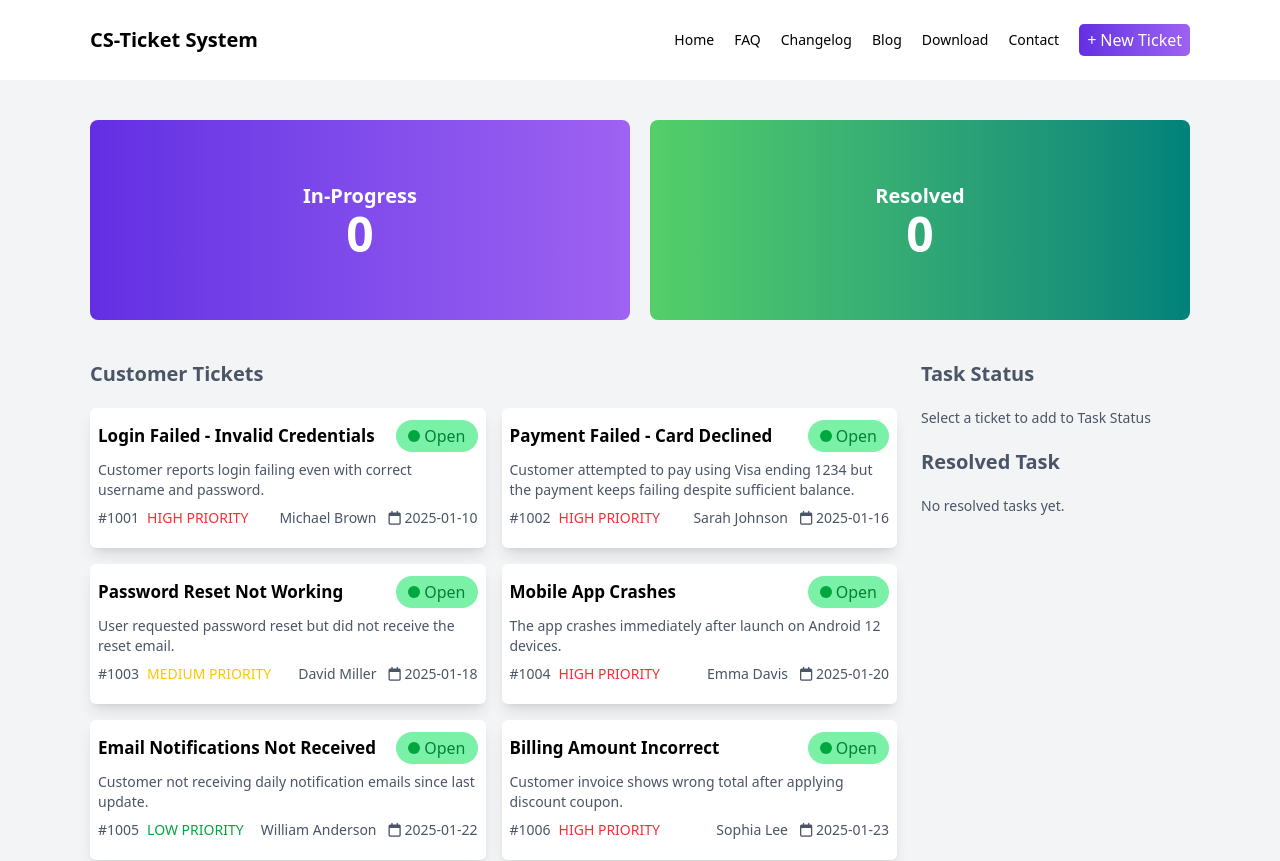
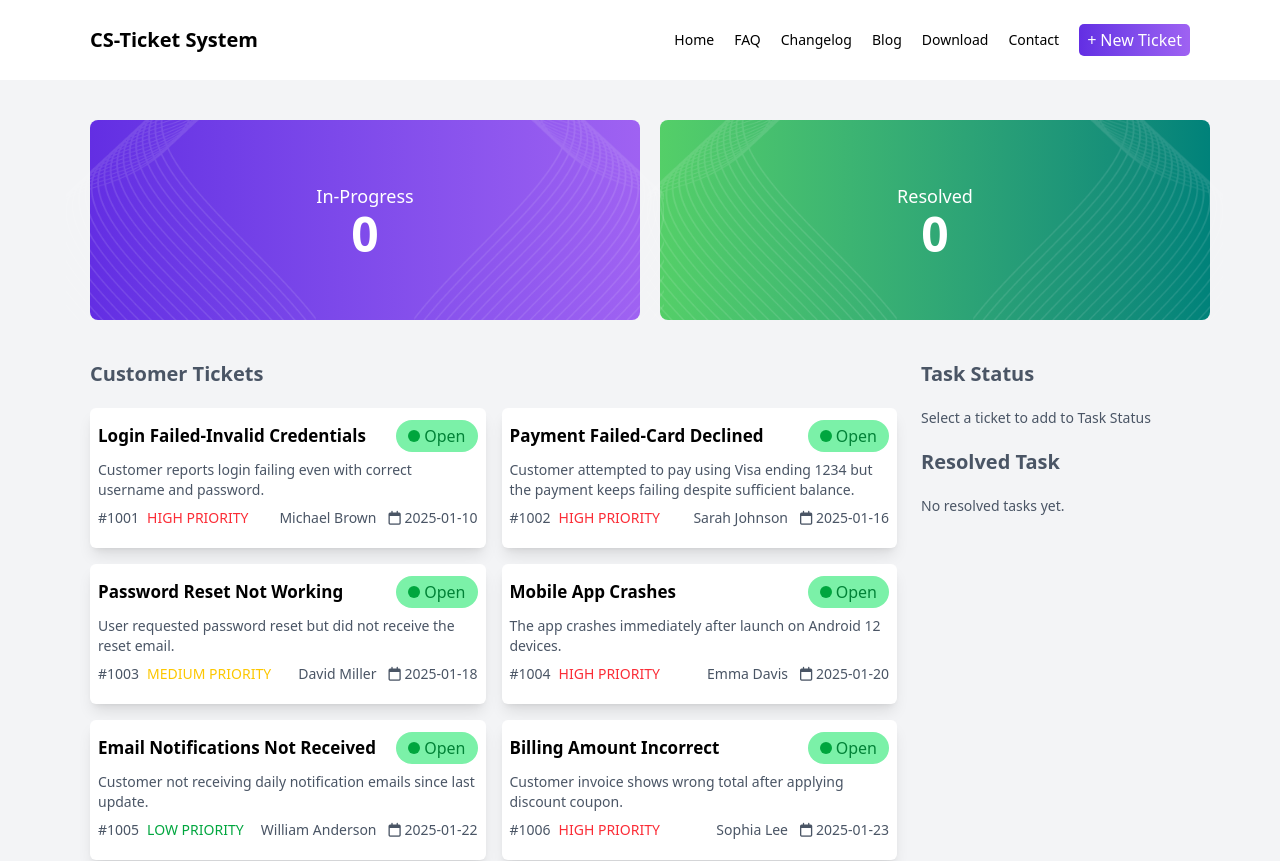
Before and after one commit to Sumaiiya-Haque/Customer-Support-Zone-Project, a React (Vite) app: page / in a window 1280 px wide. Shown: the top 861 px of the page. Built offline with nearby package versions, Linux system fonts and the light colour scheme.

Commit message:
almost done

```diff
--- a/public/data.json
+++ b/public/data.json
@@ -1,7 +1,7 @@
 [
   {
     "id": 1001,
-    "title": "Login Failed - Invalid Credentials",
+    "title": "Login Failed-Invalid Credentials",
     "description": "Customer reports login failing even with correct username and password.",
     "customer": "Michael Brown",
     "priority": "HIGH PRIORITY",
@@ -10,7 +10,7 @@
   },
   {
     "id": 1002,
-    "title": "Payment Failed - Card Declined",
+    "title": "Payment Failed-Card Declined",
     "description": "Customer attempted to pay using Visa ending 1234 but the payment keeps failing despite sufficient balance.",
     "customer": "Sarah Johnson",
     "priority": "HIGH PRIORITY",
@@ -64,7 +64,7 @@
   },
   {
     "id": 1008,
-    "title": "Feature Request - Dark Mode",
+    "title": "Feature Request-Dark Mode",
     "description": "Customer requested a dark mode option in application settings.",
     "customer": "Olivia Brown",
     "priority": "LOW PRIORITY",
--- a/src/App.jsx
+++ b/src/App.jsx
@@ -1,5 +1,5 @@
 
-import { Suspense, useState } from "react"
+import { Suspense, useEffect, useState } from "react"
 import { ToastContainer} from 'react-toastify';
 import Banner from "./components/Banner"
 import CardContainer from "./components/CardContainer"
@@ -26,6 +26,11 @@ function App() {
     const [resolvedTasks,setResolvedTasks]=useState([]);
 
 
+    useEffect(()=>{
+      fetchData().then((data)=>setTickets(data));
+
+    },[]);
+
 
   const handleInProgress =(clickedTicket)=>{
     setCountInProgress(countInProgress+1);
@@ -39,10 +44,10 @@ function App() {
   };
 
   const handleComplete = (ticket)=>{
-    setTickets(pre=>pre.filter(t=>t.id !== ticket.id))
+    setTickets((pre)=>pre.filter(t=>t.id !== ticket.id))
 
     setSelectedTasks((pre)=> pre.filter((t)=>t.id !== ticket.id));
-    setResolvedTasks((pre)=>[...pre,ticket]);
+    setResolvedTasks((pre)=>[...pre,{...ticket,status:"Resolved"}]);
   }
 
   const fetchPromise = fetchData();
--- a/src/components/Banner.jsx
+++ b/src/components/Banner.jsx
@@ -1,5 +1,6 @@
 
-
+import vector1 from '../assets/vector1.png'
+import vector2 from '../assets/vector2.png'
 
 const Banner = ({countInProgress,countResolved}) => {
 
@@ -13,17 +14,27 @@ const Banner = ({countInProgress,countResolved}) => {
    <div className=" flex flex-col sm:flex-row max-w-[1100px] sm:mx-auto mx-5 gap-5  pt-10 ">
 
             <div className='min-h-[200px] w-full sm:w-[50%] text-center items-center flex flex-col justify-center bg-gradient-to-r from-[#632EE3] to-[#9F62F2] rounded-lg'>
-<h1  className="text-xl font-semibold text-white">In-Progress</h1>
-<p className="text-5xl font-bold text-white"><span>{countInProgress}</span></p>
+<div className='flex '>
+                <div className=' w-[250px]  h-[200px] overflow-hidden '><img className=' h-full w-full object-cover block' src={vector1} alt="" /></div>
+
+<div className='text-center flex justify-center items-center flex-col'><h1  className="text-lg whitespace-nowrap font-medium text-white">In-Progress</h1>
+<p className="text-5xl font-bold text-white"><span>{countInProgress}</span></p></div>
+
+<div className=' w-[250px]  h-[200px] overflow-hidden object-cover '><img className='rotate-y-180 h-full w-full object-cover block' src={vector1} alt="" /></div>
+</div>
            </div>
 
-           <div  className='min-h-[200px] w-full sm:w-[50%] text-center items-center flex flex-col justify-center bg-gradient-to-r from-[#54CF68] to-[#00827A] bg-cover bg-center rounded-lg'
+           {/* resolved banner */}
 
-          >
-            {/* <p> style={{ backgroundImage: `url(${vector1})` }}</p> */}
+            <div className='min-h-[200px] w-full sm:w-[50%] text-center items-center flex flex-col justify-center bg-gradient-to-r from-[#54CF68] to-[#00827A]  rounded-lg'>
+<div className='flex '>
+                <div className=' w-[250px]  h-[200px] overflow-hidden '><img className=' h-full w-full object-cover block' src={vector1} alt="" /></div>
 
-            <h1 className="text-xl font-semibold text-white">Resolved</h1>
-            <p className="text-5xl font-bold text-white">{countResolved}</p>
+<div className='text-center flex justify-center items-center flex-col'><h1  className="text-lg whitespace-nowrap font-medium text-white">Resolved</h1>
+<p className="text-5xl font-bold text-white"><span>{countResolved}</span></p></div>
+
+<div className=' w-[250px]  h-[200px] overflow-hidden object-cover '><img className='rotate-y-180 h-full w-full object-cover block' src={vector1} alt="" /></div>
+</div>
            </div>
    </div>
         </div>
@@ -33,3 +44,8 @@ const Banner = ({countInProgress,countResolved}) => {
 };
 
 export default Banner;
+
+
+// bg-gradient-to-r from-[#54CF68] to-[#00827A]
+
+// bg-gradient-to-r from-[#54CF68] to-[#00827A]
--- a/src/components/Card.jsx
+++ b/src/components/Card.jsx
@@ -4,7 +4,7 @@ import { toast } from 'react-toastify';
 
 const Card = ({ticket,handleInProgress}) => {
     return (
-        <div onClick={()=>(toast("In-Progress") , handleInProgress(ticket))} className=' cursor-pointer h-[140px]  rounded-md bg-white px-2 pt-3 pb-5 shadow-lg'>
+        <div onClick={()=>(toast("In-Progress") , handleInProgress(ticket))} className=' cursor-pointer h-fit sm:h-[140px]  rounded-md bg-white px-2 pt-3 pb-5 shadow-lg'>
 
 
     <div className='flex justify-between items-center'>
--- a/src/components/CardContainer.jsx
+++ b/src/components/CardContainer.jsx
@@ -2,13 +2,13 @@ import React, { use, useState } from 'react';
 import TaskStatus from './TaskStatus';
 import Card from '../components/Card';
 
-const CardContainer = ({ fetchPromise ,handleInProgress,selectedTasks,resolvedTasks,handleComplete}) => {
+const CardContainer = ({ fetchPromise ,handleInProgress,selectedTasks,resolvedTasks,handleComplete,tickets}) => {
 
     const initialData = use(fetchPromise);
 
-    const[tickets,setTickets]=useState(initialData);
+    // const[tickets,setTickets]=useState(initialData);
     const updateTicket = (ticket)=>{
-        setTickets(pre=>pre.map(t=>t.id === ticket.id ? {...t,status:"In-Progress" }:t))
+        // setTickets(pre=>pre.map(t=>t.id === ticket.id ? {...t,status:"In-Progress" }:t))
         handleInProgress(ticket);
     }
 
@@ -21,26 +21,13 @@ const CardContainer = ({ fetchPromise ,handleInProgress,selectedTasks,resolvedTa
                 <div className=' grid grid-cols-1 sm:grid-cols-2 gap-4 mx-5 sm:mx-0'>
                         {/* card  */}
 
-             {
-               tickets.length > 0 ? tickets.map((ticket,index) => {
-                            // cards
-                   return (
-                  <Card key={index} ticket={ticket}
-                  handleInProgress={updateTicket}></Card>
-                                )
-                            })
-                            :initialData.map((ticket,index)=>(
+              {
+                tickets.map((ticket)=>(
+                    <Card key={ticket.id} ticket={ticket}
+                    handleInProgress={updateTicket}></Card>
+                ))
+              }
 
-                              <Card key={index}
-                              ticket={ticket}
-                              handleInProgress={updateTicket}></Card>
-
-                        // trial
-
-                        //    trial
-                            ))
-
-                        }
 
                     </div>
 
@@ -56,3 +43,61 @@ const CardContainer = ({ fetchPromise ,handleInProgress,selectedTasks,resolvedTa
 };
 
 export default CardContainer;
+
+
+
+
+// const CardContainer = ({ fetchPromise ,handleInProgress,selectedTasks,resolvedTasks,handleComplete}) => {
+
+//     const initialData = use(fetchPromise);
+
+//     const[tickets,setTickets]=useState(initialData);
+//     const updateTicket = (ticket)=>{
+//         setTickets(pre=>pre.map(t=>t.id === ticket.id ? {...t,status:"In-Progress" }:t))
+//         handleInProgress(ticket);
+//     }
+
+//     return (
+//         <div>
+
+//             <div className='max-w-[1100px] mx-auto  sm:flex justify-between gap-6 mb-15  ' >
+//                 {/* customer ticket */}
+//            <div className=' w-full sm:w-9/12  '>            <h1 className='font-bold  text-xl mb-10 sm:mb-5 text-center sm:text-left text-gray-600 '>Customer Tickets</h1>
+//                 <div className=' grid grid-cols-1 sm:grid-cols-2 gap-4 mx-5 sm:mx-0'>
+//                         {/* card  */}
+
+//              {
+//                tickets.length > 0 ? tickets.map((ticket,index) => {
+//                             // cards
+//                    return (
+//                   <Card key={index} ticket={ticket}
+//                   handleInProgress={updateTicket}></Card>
+//                                 )
+//                             })
+//                             :initialData.map((ticket,index)=>(
+
+//                               <Card key={index}
+//                               ticket={ticket}
+//                               handleInProgress={updateTicket}></Card>
+
+//                         // trial
+
+//                         //    trial
+//                             ))
+
+//                         }
+
+//                     </div>
+
+//                 </div>
+//                 {/* right task column */}
+//                 <TaskStatus selectedTasks={selectedTasks}
+//                 resolvedTasks={resolvedTasks}
+//                 handleComplete={handleComplete}></TaskStatus>
+//             </div>
+
+//         </div>
+//     );
+// };
+
+// export default CardContainer;
--- a/src/components/TaskStatus.jsx
+++ b/src/components/TaskStatus.jsx
@@ -13,7 +13,7 @@ const TaskStatus = ({selectedTasks,resolvedTasks,handleComplete}) => {
               selectedTasks.map((task=>(
            <div  key ={task.id} className="max-w-full mx-5  sm:mx-auto  bg-white shadow-lg h-[90px] p-2 rounded-[5px] mb-3 ">
           <h1 className="pb-3 font-semibold">{task.title}</h1>
-    <button onClick={()=>{handleComplete(task),toast("Task Completed")}} className="text-white bg-green-700 w-full py-1 rounded-[5px] ">Complete</button>
+    <button onClick={()=>{handleComplete(task),toast("Task Completed")}} className="text-white bg-green-700 w-full py-1 rounded-[5px] cursor-pointer ">Complete</button>
                             </div>
                            )
 
@@ -30,9 +30,9 @@ const TaskStatus = ({selectedTasks,resolvedTasks,handleComplete}) => {
                     resolvedTasks.length === 0 ?(
  <p className="text-gray-600 text-center sm:text-left text-sm">No resolved tasks yet.</p> ) : (
     resolvedTasks.map((task)=>(
-        <div  key ={task.id} className="max-w-full mx-5  sm:mx-auto  bg-white shadow-lg h-[90px] p-2 rounded-[5px] mb-3 ">
-                                <h1 className="pb-3 font-semibold">{task.title}</h1>
-    <button onClick={()=>handleComplete(task)} className="text-white bg-green-700 w-full py-1 rounded-[5px] ">Resolved</button>
+        <div  key ={task.id} className="max-w-full mx-5  sm:mx-auto  bg-violet-100 flex justify-center items-center shadow-lg h-[60px]  rounded-[5px] mb-3 ">
+                                <h1 className="pb-3 font-semibold text-center">{task.title}</h1>
+    {/* <button onClick={()=>handleComplete(task)} className="text-white bg-green-700 w-full py-1 rounded-[5px] ">Resolved</button> */}
                             </div>
     ))
  )
```
